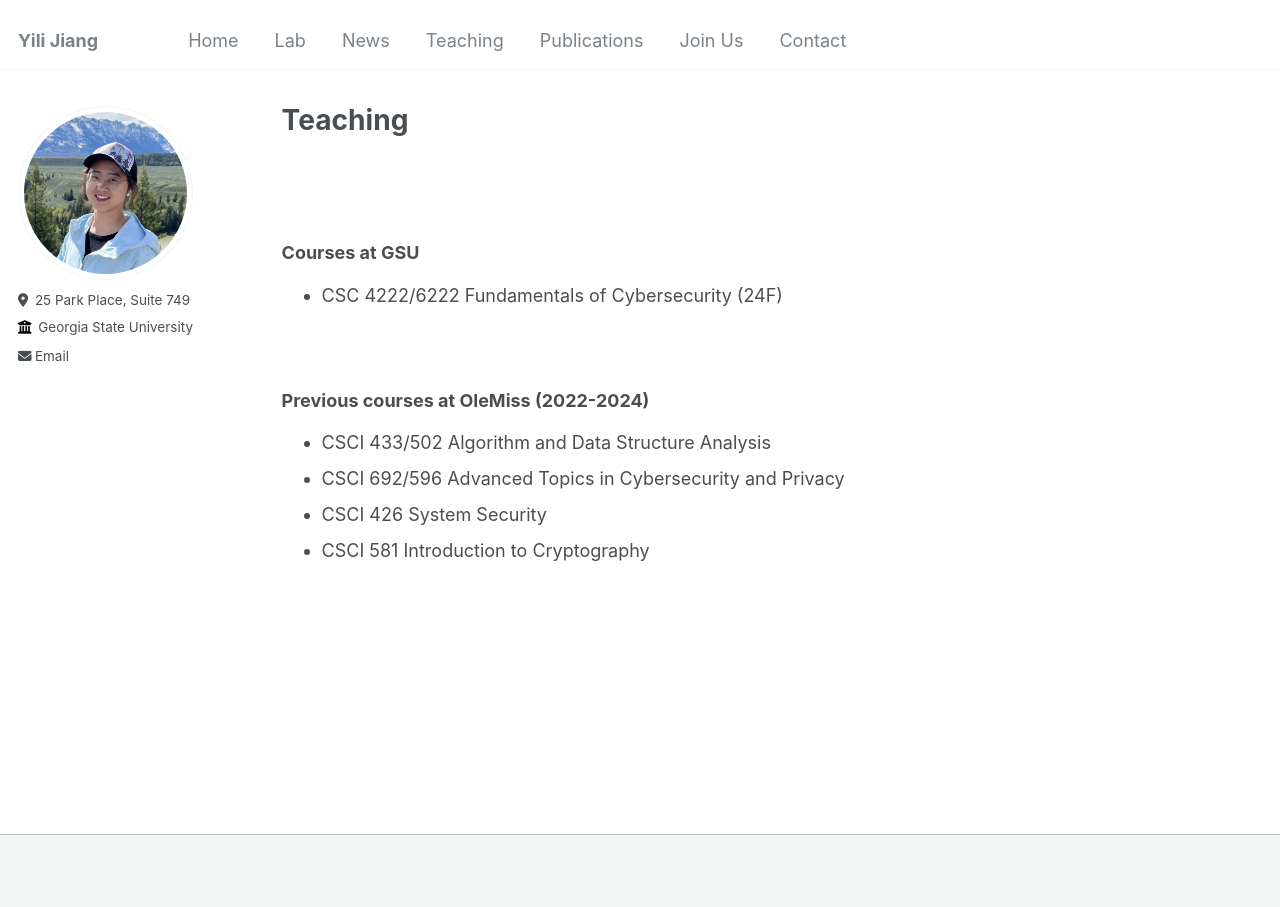
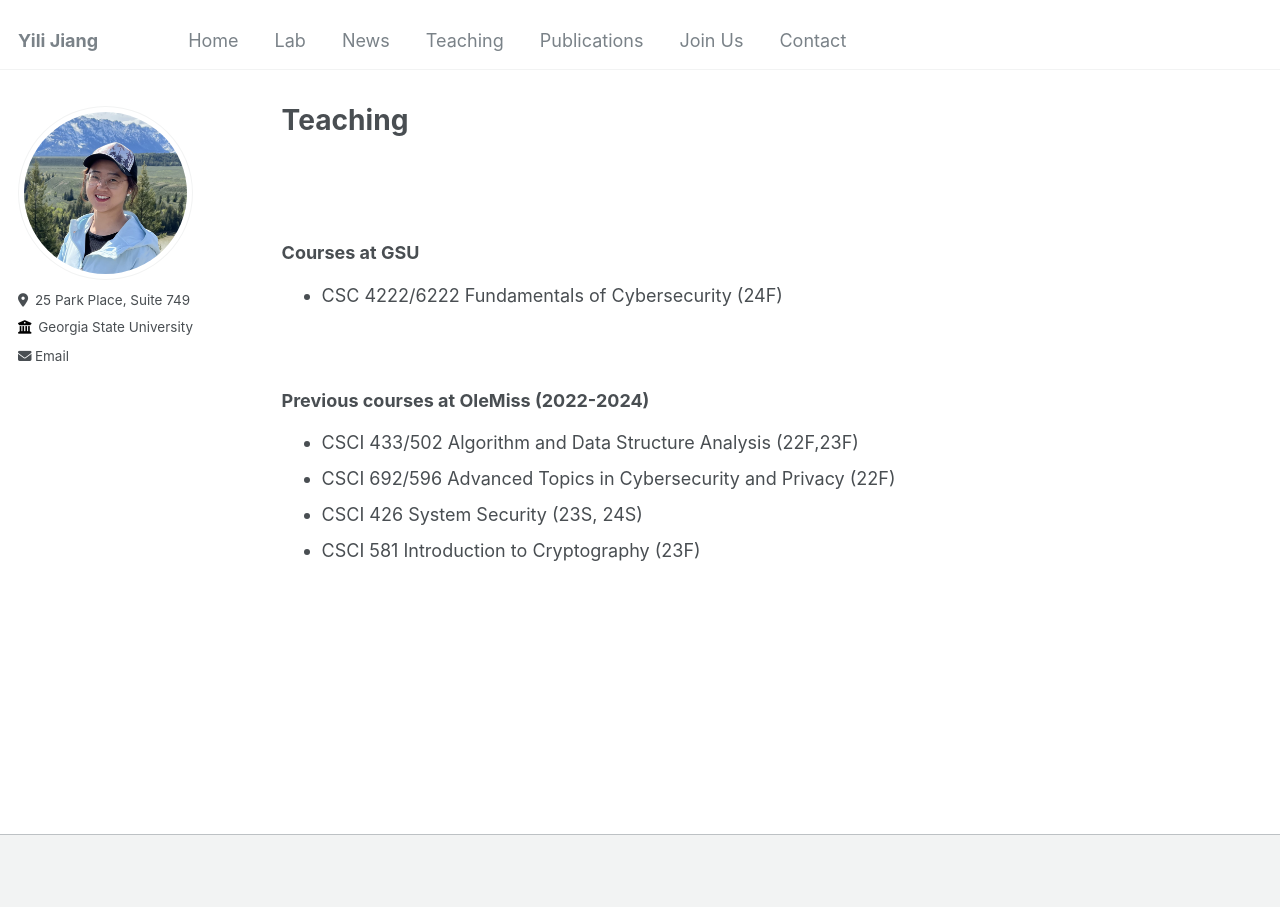
Before and after one commit to suhbrina-perry/suhbrina-perry.github.io, a Jekyll site: the page built from _pages/teaching.md, in a window 1280 px wide. Built offline with Jekyll 4.4.1, drawn with Linux system fonts in a browser that asks for light colours.

Commit message:
Update teaching.md

```diff
--- a/_pages/teaching.md
+++ b/_pages/teaching.md
@@ -20,7 +20,7 @@ author_profile: true
 ### Previous courses at OleMiss (2022-2024)
 
 
-- CSCI 433/502 Algorithm and Data Structure Analysis
-- CSCI 692/596 Advanced Topics in Cybersecurity and Privacy
-- CSCI 426 System Security
-- CSCI 581 Introduction to Cryptography
+- CSCI 433/502 Algorithm and Data Structure Analysis (22F,23F)
+- CSCI 692/596 Advanced Topics in Cybersecurity and Privacy (22F)
+- CSCI 426 System Security (23S, 24S)
+- CSCI 581 Introduction to Cryptography (23F)
```
